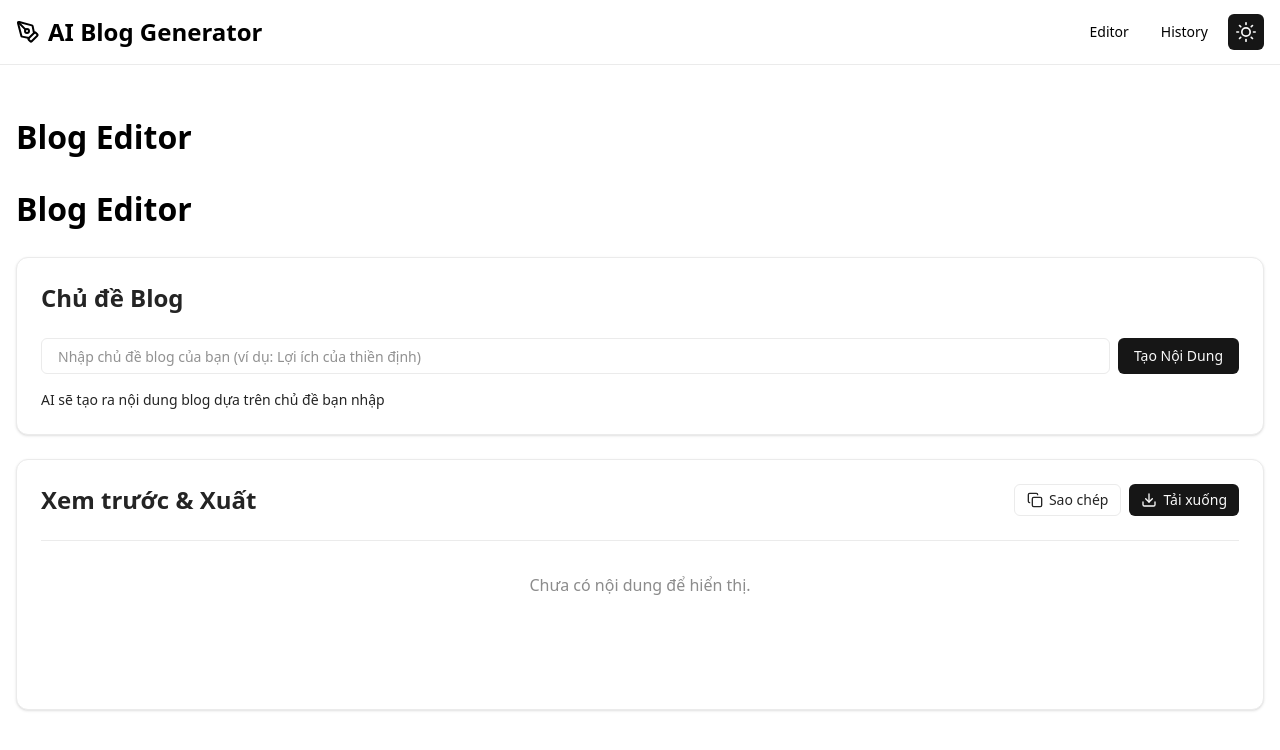
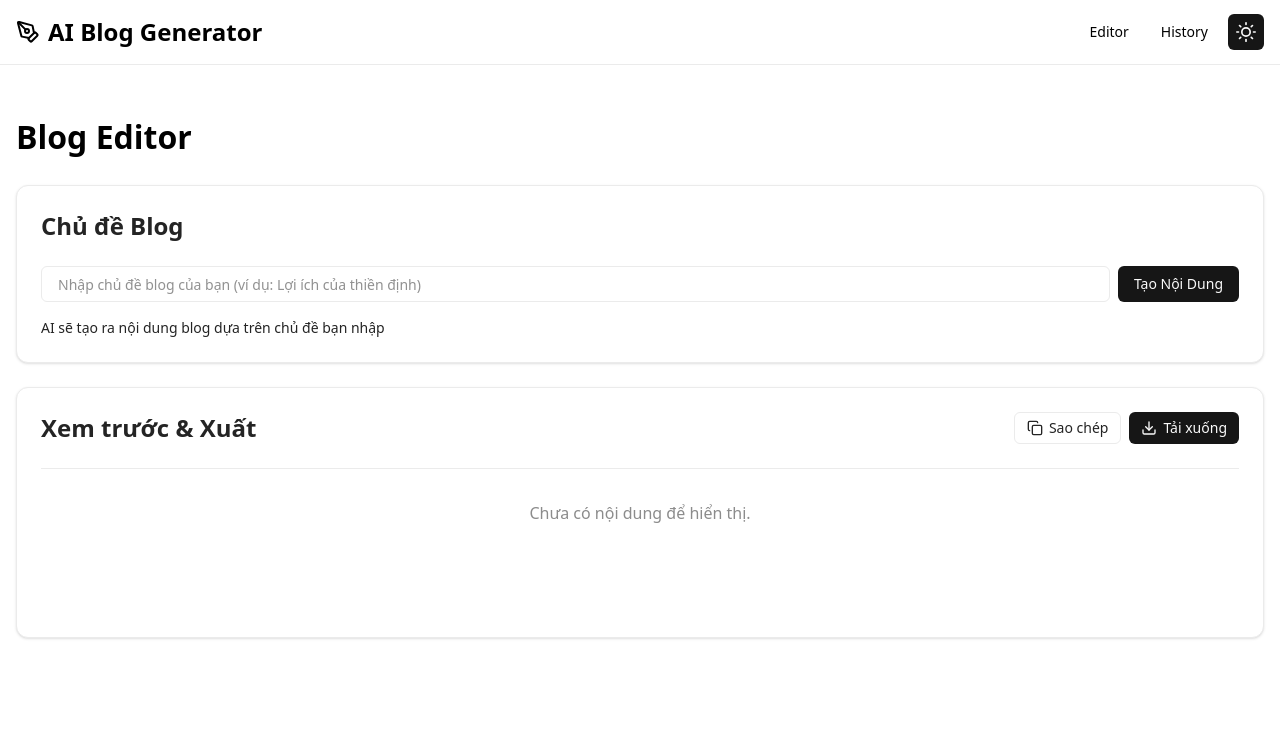
Before and after one commit to ngotranhoaibao/AI_Blog_Generator, a React (Vite) app: page / in a window 1280 px wide. Shown: the top 750 px of the page. Built offline with nearby package versions, Linux system fonts and the light colour scheme.

Commit message:
edit app

```diff
--- a/src/App.jsx
+++ b/src/App.jsx
@@ -94,12 +94,7 @@ function App() {
         </div>
       </div>
       <main className="container mx-auto px-4 py-12">
-        <div className="grid gap-6">
-          <div className="grid gap-6">
-            <h1 className="text-[32px] font-bold">Blog Editor</h1>
             <EditPage />
-          </div>
-        </div>
       </main>
     </div>
   );
```
